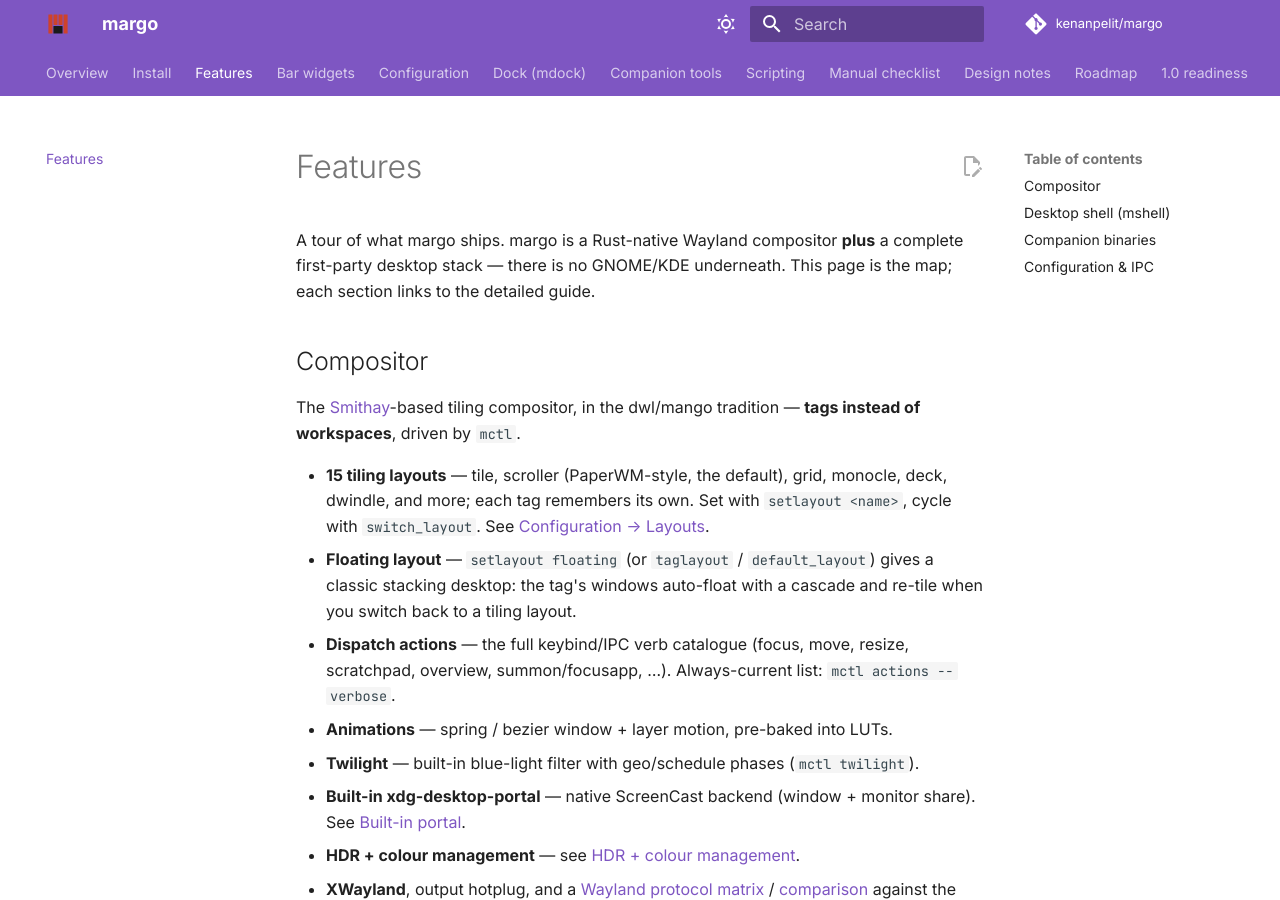
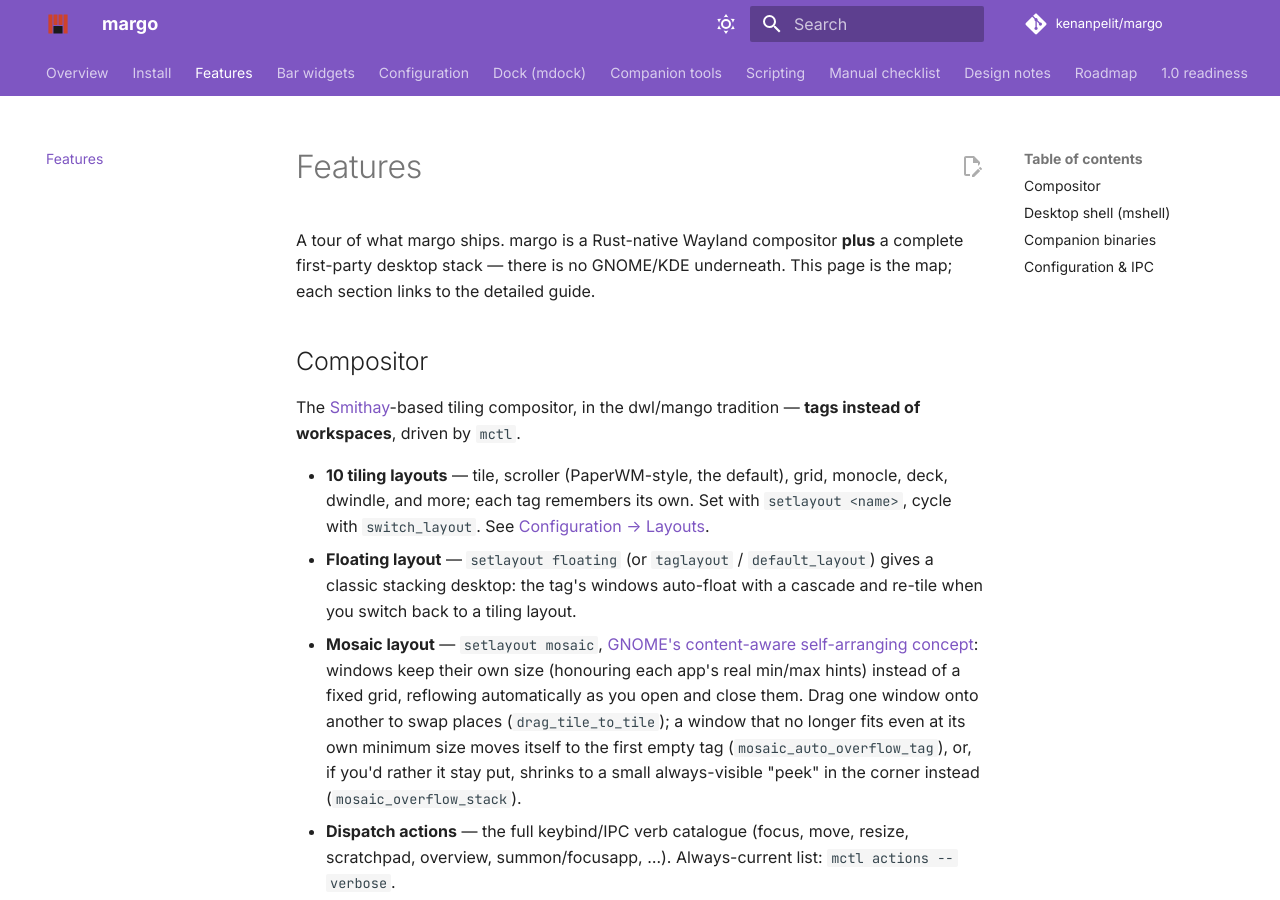
Before and after one commit to kenanpelit/margo, an MkDocs documentation site: the page built from docs/features.md, in a window 1280 px wide and 900 px high. Built offline with MkDocs 1.6.1 and Material for MkDocs 9.7.7, drawn with Linux system fonts in a browser that asks for light colours; comment, search, counter and statistics services are not loaded.

Commit message:
docs: add mosaic to the layout catalogue, fix the stale 15-layout count
README, the site's index/features/configuration pages, and the layout-
switcher widget doc all still said "15 [tiling] layouts" (already wrong
before mosaic — margo-layouts/src/algorithms.rs backs 12 total via
all_tileable(), 10 of them partition-style tiling) and had no mention
of mosaic at all. configuration.md's `setlayout` reference table was
also missing `floating` outright.

- Fix every stale "15" to the real count (12 total / 10 tiling).
- Add mosaic (and, while at it, the missing floating) to configuration.
  md's Layouts table, with a one-line description of each.
- Add mosaic to README's and index.md's "Layouts that remember" bullet,
  and features.md's dedicated Floating/Mosaic bullets, linking the
  GNOME Mosaic post and naming the relevant config keys
  (drag_tile_to_tile, mosaic_auto_overflow_tag, mosaic_overflow_stack).

Verified `mkdocs build` still succeeds (only the two pre-existing,
expected warnings from the dual-context road_map.md links).

Co-Authored-By: Claude Sonnet 5 <noreply@anthropic.com>

```diff
--- a/docs/features.md
+++ b/docs/features.md
@@ -9,13 +9,21 @@ is the map; each section links to the detailed guide.
 The [Smithay](https://github.com/Smithay/smithay)-based tiling compositor, in
 the dwl/mango tradition — **tags instead of workspaces**, driven by `mctl`.
 
-- **15 tiling layouts** — tile, scroller (PaperWM-style, the default), grid,
+- **10 tiling layouts** — tile, scroller (PaperWM-style, the default), grid,
   monocle, deck, dwindle, and more; each tag remembers its own. Set with
   `setlayout <name>`, cycle with `switch_layout`. See
   [Configuration → Layouts](configuration.md#layouts).
 - **Floating layout** — `setlayout floating` (or `taglayout` / `default_layout`)
   gives a classic stacking desktop: the tag's windows auto-float with a cascade
   and re-tile when you switch back to a tiling layout.
+- **Mosaic layout** — `setlayout mosaic`, [GNOME's content-aware self-arranging
+  concept](https://blogs.gnome.org/tbernard/2023/07/26/rethinking-window-management/):
+  windows keep their own size (honouring each app's real min/max hints) instead
+  of a fixed grid, reflowing automatically as you open and close them. Drag one
+  window onto another to swap places (`drag_tile_to_tile`); a window that no
+  longer fits even at its own minimum size moves itself to the first empty tag
+  (`mosaic_auto_overflow_tag`), or, if you'd rather it stay put, shrinks to a
+  small always-visible "peek" in the corner instead (`mosaic_overflow_stack`).
 - **Dispatch actions** — the full keybind/IPC verb catalogue (focus, move,
   resize, scratchpad, overview, summon/focusapp, …). Always-current list:
   `mctl actions --verbose`.
--- a/mkdocs.yml
+++ b/mkdocs.yml
@@ -2,7 +2,7 @@ site_name: margo
 site_description: >-
   A modern Wayland tiling compositor — Rust + Smithay, with a
   tag-based workflow. Daily-driver-grade. dwm/dwl-style tags,
-  15-layout catalogue, niri-grade animations, embedded Rhai
+  12-layout catalogue, niri-grade animations, embedded Rhai
   scripting, HDR scaffolding, in-compositor screencast portal.
 site_url: https://kenanpelit.github.io/margo/
 repo_url: https://github.com/kenanpelit/margo
```
Also changed, not shown: README.md (+2 -2 lines), docs/configuration.md (+3 -1 lines), docs/index.md (+3 -3 lines), docs/widgets.md (+1 -1 lines).
